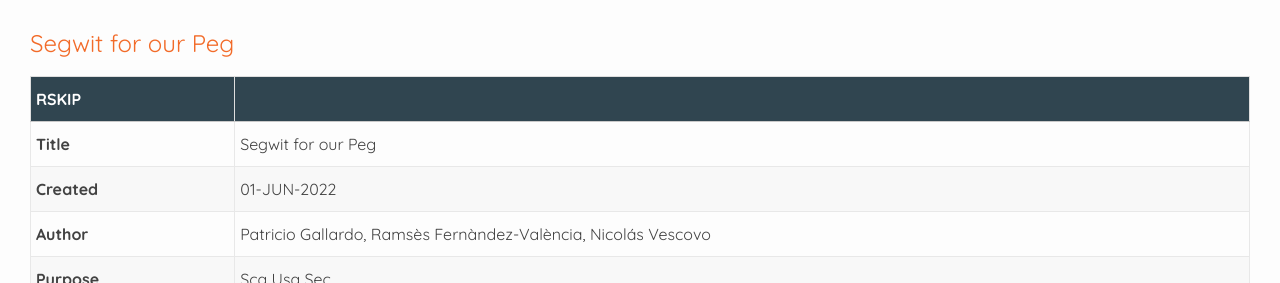
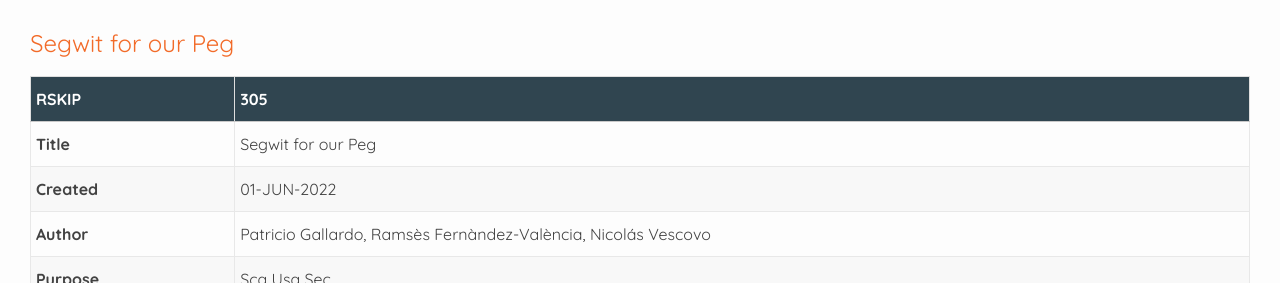
Before and after one commit to rsksmart/RSKIPs, a Jekyll site: the page built from IPs/RSKIP305.md, in a window 1280 px wide and 900 px high. Shown: the part 193-476 px from the top of the window. Built offline with Jekyll 4.4.1, drawn with Linux system fonts in a browser that asks for light colours; our own code applies the rules of GitHub Pages for plain Markdown files.

Commit message:
Update and rename Segwit for our Peg.md to RSKIP305.md

```diff
--- a/IPs/Segwit for our Peg.md
+++ b/IPs/RSKIP305.md
@@ -1,5 +1,5 @@
 ---
-rskip:
+rskip: 305
 title: Segwit for our Peg
 description: This RSKIP introduces Segwit (Bitcoin Soft Fork 2017) for use in RSK Pegs and what are its benefits.
 status: Draft
@@ -12,7 +12,7 @@ created: 2022-06-01
 
 # Segwit for our Peg
 
-|RSKIP          |          |
+|RSKIP          | 305        |
 | :------------ |:-------------|
 |**Title**      |Segwit for our Peg |
 |**Created**    |01-JUN-2022 |
```
